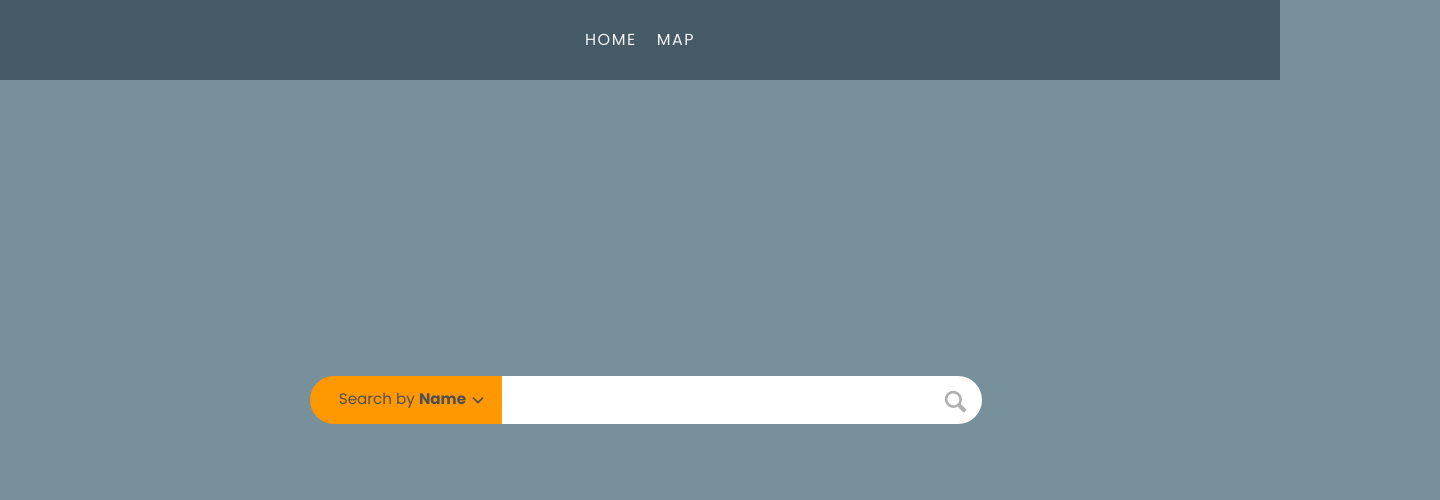
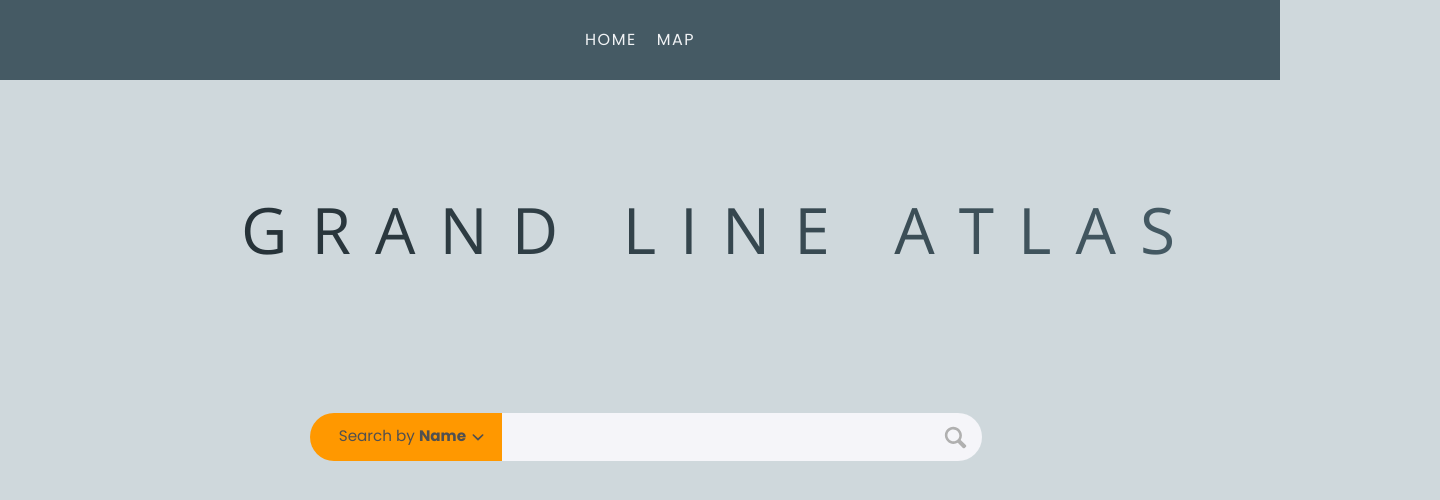
Before and after one commit to svmsharma20/grand-line-atlas, a React (Vite) app: page / in a window 1280 px wide. Shown: the top 500 px of the page, 1440 px wide, since content can reach past the window. Built offline with nearby package versions, Linux system fonts and the light colour scheme; no server answers.

Commit message:
[App Header] Added a app header as hero design

```diff
--- a/src/App.jsx
+++ b/src/App.jsx
@@ -4,6 +4,7 @@ import Navigation from "./components/Navigation/Navigation";
 import Search from "./components/Search/Search";
 import { getAllCountries, getAllCountriesSpecifics } from "./http/country";
 import { generateParagrah } from "./http/openrouter";
+import AppHeader from "./components/AppHeader/AppHeader";
 
 // https://restcountries.com/#endpoints-all
 // https://gitlab.com/restcountries/restcountries/-/blob/master/FIELDS.md
@@ -29,6 +30,7 @@ function App() {
   return (
     <>
       <Navigation />
+      <AppHeader />
       <Search />
     </>
   );
--- a/src/api/country_api.jsx
+++ b/src/api/country_api.jsx
@@ -22,7 +22,7 @@ const extractReleventData = (data) => {
 
   relevantData.name = data.name.common;
   relevantData.oficialName = data.name.official;
-  relevantData.code = data.cca3;
+  relevantData.countryCode = data.cca3;
 
   // const currencyInfoKey = Object.keys(data.currencies)[0];
   // relevantData.currency = {};
--- /dev/null
+++ b/src/components/AppHeader/AppHeader.jsx
@@ -0,0 +1,13 @@
+import styles from "./AppHeader.module.scss";
+
+const AppHeader = () => {
+  return (
+    <>
+      <div className={styles.header_container}>
+        <h3 className={styles.header_text}>Grand Line Atlas</h3>
+      </div>
+    </>
+  );
+};
+
+export default AppHeader;
--- /dev/null
+++ b/src/components/AppHeader/AppHeader.module.scss
@@ -0,0 +1,24 @@
+.header_container {
+  margin-top: 8rem;
+  width: 90rem;
+  margin: 7rem auto 0rem auto;
+  text-align: center;
+}
+
+.header_text {
+  font-family: "Open Sans", sans-serif;
+  font-size: 4rem;
+  text-transform: uppercase;
+  letter-spacing: 1.5rem;
+  color: var(--primary-color-dark-1);
+
+  display: inline-block;
+
+  background-image: linear-gradient(
+    to right,
+    var(--primary-color-dark-2),
+    var(--primary-color-dark-1)
+  );
+  background-clip: text;
+  color: transparent;
+}
--- a/src/components/DropdownMenu/DropdownMenu.jsx
+++ b/src/components/DropdownMenu/DropdownMenu.jsx
@@ -6,10 +6,10 @@ const DropdownMenu = (props) => {
     props.menuItemSelectHandler(key);
   };
 
-  const filterBy = props.filterBy ? props.filterBy : () => true;
+  const filterByMethod = props.filterBy ?? (() => true);
   const options = [];
   Object.entries(props.options)
-    .filter(filterBy)
+    .filter(filterByMethod)
     .map((option) => {
       const [key, value] = option;
       return options.push(
--- a/src/components/Search/Search.module.scss
+++ b/src/components/Search/Search.module.scss
@@ -1,6 +1,6 @@
 .container {
   width: 70rem;
-  height: 30rem;
+  height: 10rem;
   margin: 5rem auto;
   padding: 2rem;
 
@@ -28,7 +28,7 @@
     font-family: inherit;
 
     color: var(--dark-grey-1);
-    background-color: var(--background-color-light-2);
+    background-color: var(--background-color-light-1);
     width: 30rem;
     height: 2rem;
     border: none;
--- a/src/http/openrouter.jsx
+++ b/src/http/openrouter.jsx
@@ -5,10 +5,11 @@ const VERSION = "v1";
 const BASE_URL = `https://openrouter.ai/api/${VERSION}`;
 
 const API_KEY = import.meta.env.VITE_OPENROUTER_API_KEY;
+
 // const MODEL_NAME = "meta-llama/llama-3-8b-instruct:free";
 const MODEL_NAME = "google/gemma-2-9b-it:free";
 const MODEL_INPUT_TEXT =
-  "Generate 1 paragraph with total words not more than 4000 from below details: {0}";
+  "Generate 2 paragraph with total words not more than 4000 from below details: {0}";
 
 const HEADER = {
   headers: {
--- a/src/index.css
+++ b/src/index.css
@@ -50,6 +50,6 @@ html {
 
 body {
   font-family: "Poppins", sans-serif;
-  background-color: var(--navbar-color-light);
-  /* background-color: var(--background-color); */
+  /* background-color: var(--navbar-color-light); */
+  background-color: var(--background-color-dark-1);
 }
```
